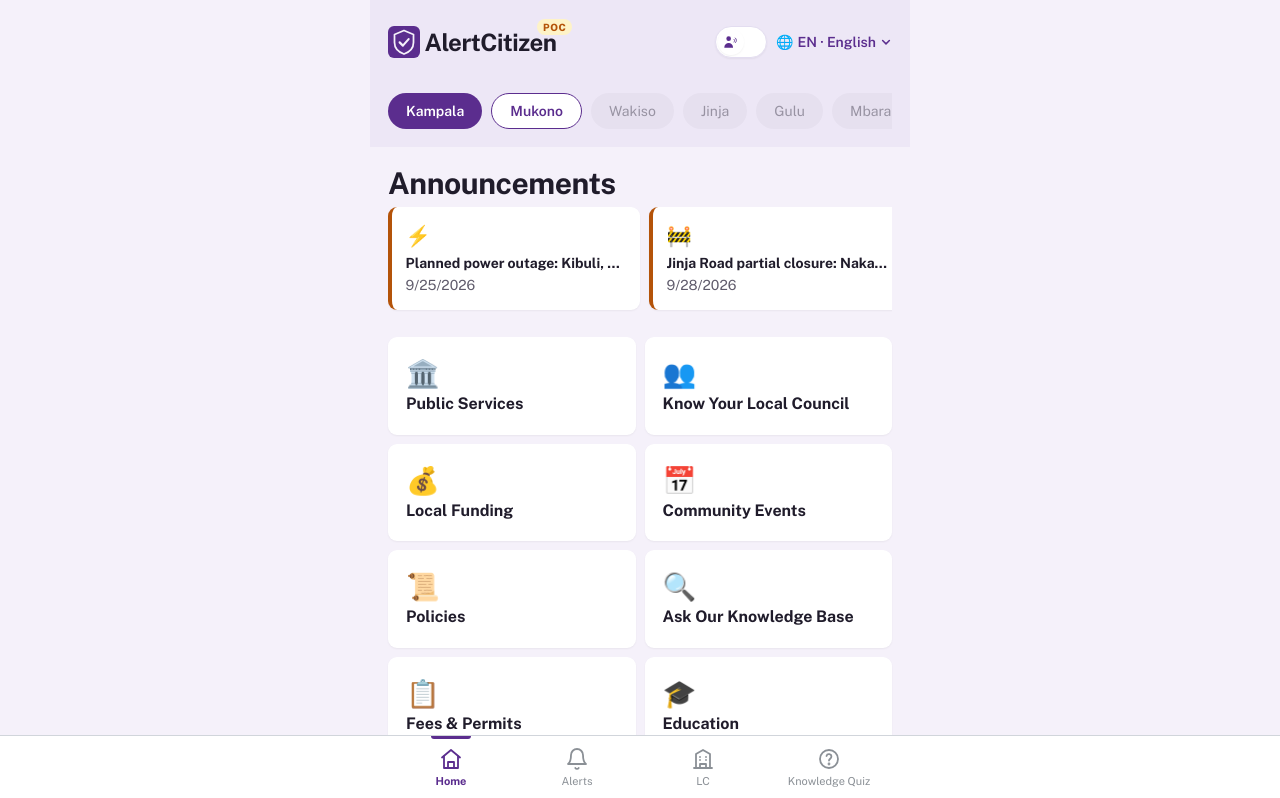
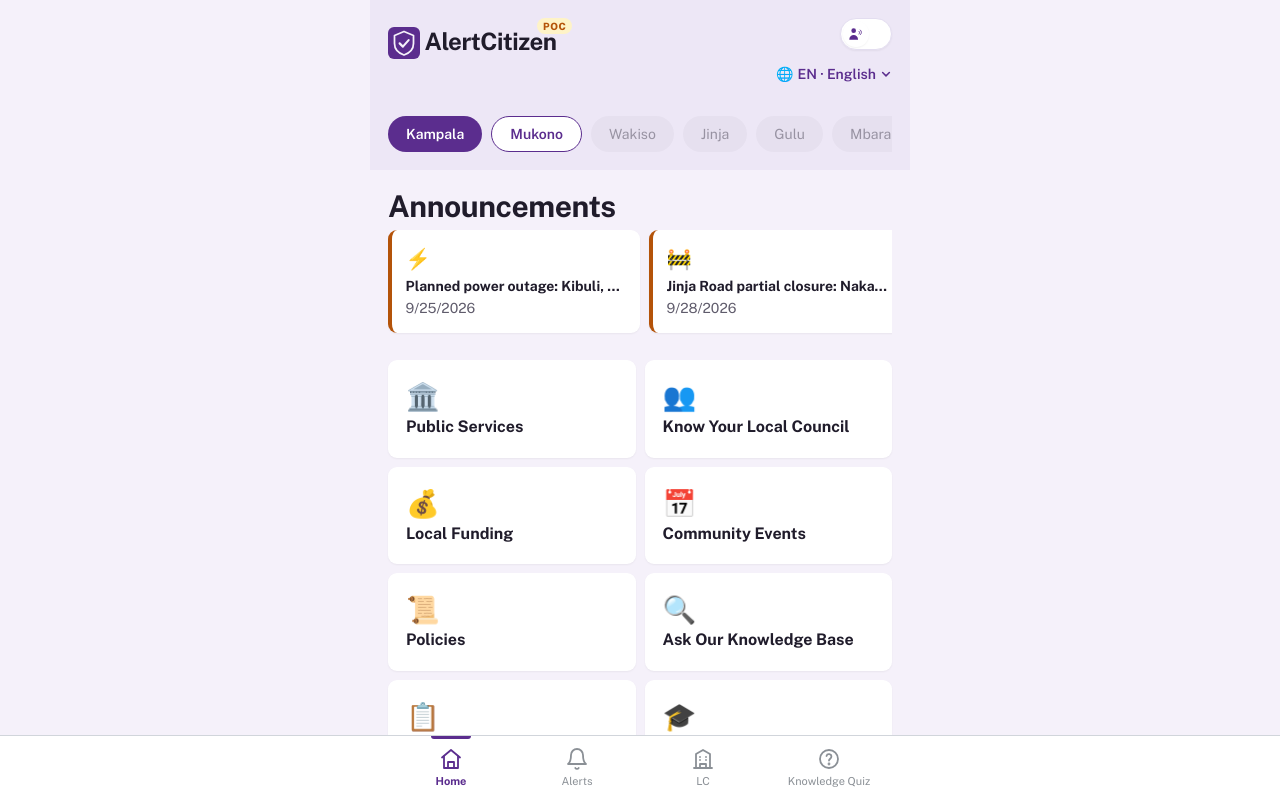
Before and after one commit to FaithDaka/osf-hackathon, a Next.js app: page /home in a window 1280 px wide. Shown: the top 798 px of the page. Built offline with nearby package versions, Linux system fonts and the light colour scheme; a web font is replaced by a local one.

Commit message:
fix: element alignment

```diff
--- a/pages/home.js
+++ b/pages/home.js
@@ -166,7 +166,7 @@ function speak(text, lang, audioPath) {
     }
     if (audioPath) {
       const audio = new Audio(audioPath);
-      audio.play().catch(() => {});
+      audio.play().catch(() => { });
     }
   } catch {
     // Audio unavailable — highlight still communicates the option.
@@ -374,13 +374,13 @@ export default function Home() {
       <div className="max-w-md mx-auto">
         {/* HEADER — darker than the page, no unnecessary borders */}
         <header className="bg-primary-soft -mx-4 -mt-4 px-4 pt-4 pb-3">
-          <div className="flex items-center justify-between gap-2">
-            <div className="flex items-center gap-1 min-w-0 flex-1">
+          <div className="flex items-start justify-between gap-2">
+            <div className="flex items-start gap-1 min-w-0 flex-1 mt-2">
               <ShieldLogo />
               <span className="relative min-w-0 w-fit max-w-full">
                 <span
                   className="block truncate text-ink font-bold"
-                  style={{ fontSize: '24px', lineHeight: '1.2', letterSpacing:'-0.5px' }}
+                  style={{ fontSize: '24px', lineHeight: '1.2', letterSpacing: '-0.5px' }}
                 >
                   {S.app_name}
                 </span>
@@ -400,15 +400,14 @@ export default function Home() {
               </span>
             </div>
             <div className="flex items-center gap-2 shrink-0">
-              <button
+              <div className="flex flex-col justify-end items-end"><button
                 type="button"
                 role="switch"
                 aria-checked={accessible}
                 aria-label={S.accessibility_mode}
                 title={S.accessibility_mode}
                 onClick={toggleAccessibility}
-                className={`relative rounded-full outline-none focus:outline-none focus-visible:outline-none border border-line ${
-                  accessible
+                className={`relative rounded-full outline-none focus:outline-none focus-visible:outline-none border border-line ${accessible
                   ? 'bg-secondary'
                   : 'bg-white border border-line shadow-sm'
                   }`}
@@ -463,8 +462,7 @@ export default function Home() {
                               setLangOpen(false);
                               switchLang(code);
                             }}
-                          className={`flex items-center gap-2 w-full text-left bg-white text-primary font-semibold hover:bg-primary-soft focus:bg-primary-soft focus:outline-none focus-visible:outline-none ${
-                            selected ? 'font-extrabold' : ''
+                            className={`flex items-center gap-2 w-full text-left bg-white text-primary font-semibold hover:bg-primary-soft focus:bg-primary-soft focus:outline-none focus-visible:outline-none ${selected ? 'font-extrabold' : ''
                               }`}
                             style={{
                               fontSize: '16px',
@@ -488,14 +486,15 @@ export default function Home() {
                       })}
                     </span>
                   )}
-              </span>
+                </span></div>
+
             </div>
           </div>
 
           {/* DISTRICT CAROUSEL — small chips, horizontally scrollable,
               scrollbar hidden */}
           <div
-            className="no-scrollbar mt-2 flex gap-2 overflow-x-auto pb-1 pt-4"
+            className="no-scrollbar mt-2 flex gap-2 overflow-x-auto pb-1 pt-2"
             role="group"
             aria-label="District"
           >
@@ -507,8 +506,7 @@ export default function Home() {
                   type="button"
                   aria-pressed={active}
                   onClick={() => pickDistrict(d.code)}
-                  className={`shrink-0 whitespace-nowrap rounded-full px-4 font-semibold ${
-                    active
+                  className={`shrink-0 whitespace-nowrap rounded-full px-4 font-semibold ${active
                       ? 'bg-primary text-white'
                       : 'bg-white text-primary border border-primary'
                     }`}
@@ -545,8 +543,7 @@ export default function Home() {
                   key={a.id}
                   href={`/announcements?id=${a.id}&lang=${lang}`}
                   aria-label={a.title[lang] || a.title.en}
-                  className={`shrink-0 w-56 bg-white rounded-lg shadow-sm p-3 border-l-4 text-left ${
-                    SEVERITY_BORDER[a.severity] || SEVERITY_BORDER.info
+                  className={`shrink-0 w-56 bg-white rounded-lg shadow-sm p-3 border-l-4 text-left ${SEVERITY_BORDER[a.severity] || SEVERITY_BORDER.info
                     }`}
                 >
                   <div className="text-lg" aria-hidden="true">
@@ -579,8 +576,7 @@ export default function Home() {
                       <div
                         key={c.id}
                         aria-current={active ? 'true' : undefined}
-                        className={`rounded-lg p-6 ${
-                          active
+                        className={`rounded-lg p-6 ${active
                             ? 'bg-primary text-white font-bold opacity-100'
                             : 'bg-white text-ac-muted opacity-[0.15]'
                           }`}
@@ -657,8 +653,7 @@ export default function Home() {
                   key={c.id}
                   href={`/home?cat=${c.id}&lang=${lang}`}
                   aria-label={labelOf(c.id)}
-                  className={`bg-white rounded-lg shadow-sm p-4 min-h-[80px] flex flex-col justify-center ${
-                    i === categories.length - 1 ? 'col-span-2' : ''
+                  className={`bg-white rounded-lg shadow-sm p-4 min-h-[80px] flex flex-col justify-center ${i === categories.length - 1 ? 'col-span-2' : ''
                     }`}
                 >
                   <span className="text-2xl" aria-hidden="true">
```
Lines whose indentation alone changed are shown as unchanged.
